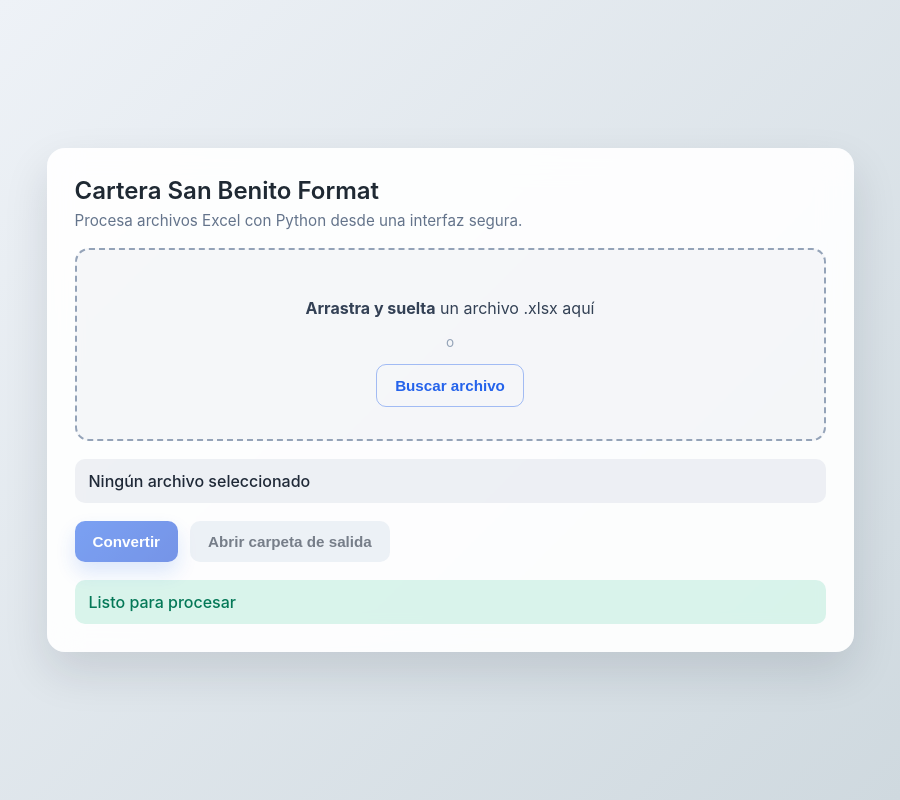
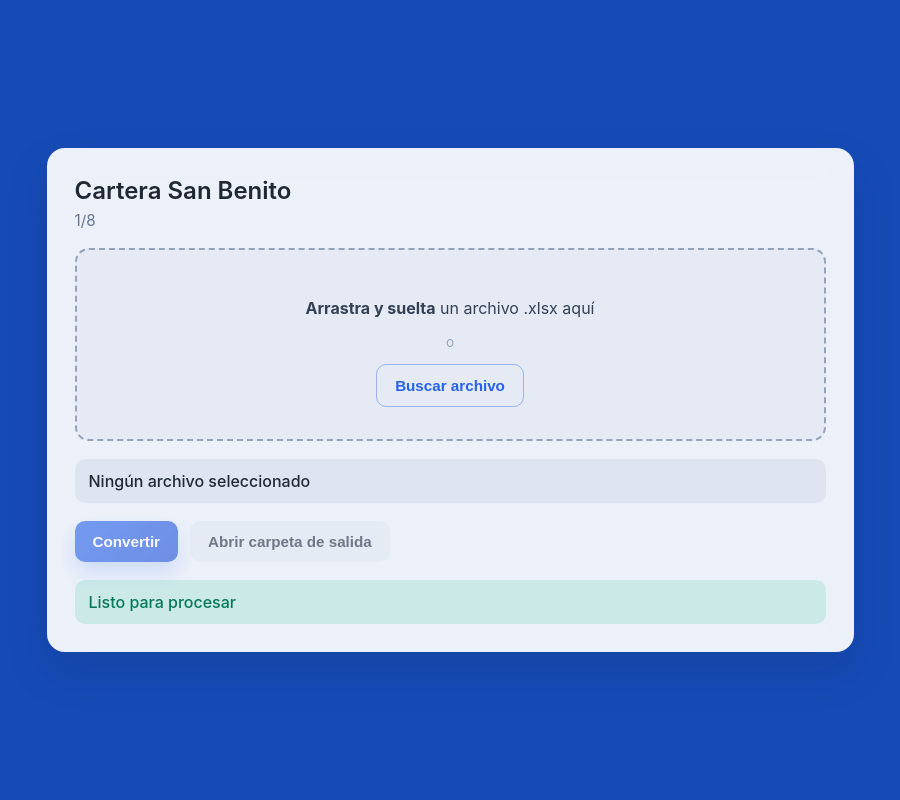
Before and after one commit to SoyDaniel01/CarteraSanBenitoFormat, an Electron app: page src/renderer/index.html in a window 900 px wide. Drawn offline with Linux system fonts and the light colour scheme; no server answers.

Commit message:
muchos probemas y pruebas para exportar a windows

```diff
--- a/src/main/main.js
+++ b/src/main/main.js
@@ -84,7 +84,7 @@ function createMainWindow() {
     minWidth: 820,
     minHeight: 520,
     show: false,
-    title: 'Cartera San Benito Format',
+    title: 'Cartera San Benito',
     webPreferences: {
       preload: path.join(__dirname, 'preload.js'),
       contextIsolation: true,
--- a/src/renderer/index.html
+++ b/src/renderer/index.html
@@ -11,8 +11,8 @@
   <main class="container">
     <section class="card">
       <header class="header">
-        <h1>Cartera San Benito Format</h1>
-        <p class="subtitle">Procesa archivos Excel con Python desde una interfaz segura.</p>
+        <h1>Cartera San Benito</h1>
+        <p class="subtitle">1/8</p>
       </header>
 
       <div id="dropzone" class="dropzone">
--- a/src/renderer/styles.css
+++ b/src/renderer/styles.css
@@ -15,7 +15,8 @@ body {
   display: flex;
   justify-content: center;
   align-items: center;
-  background: linear-gradient(135deg, #eef2f7, #cfd9df);
+  /*background: linear-gradient(135deg, #eef2f7, #cfd9df);*/
+  background-color: #164bb6;
 }
 
 .container {
```
Also changed, not shown: package.json (+15 -2 lines).
